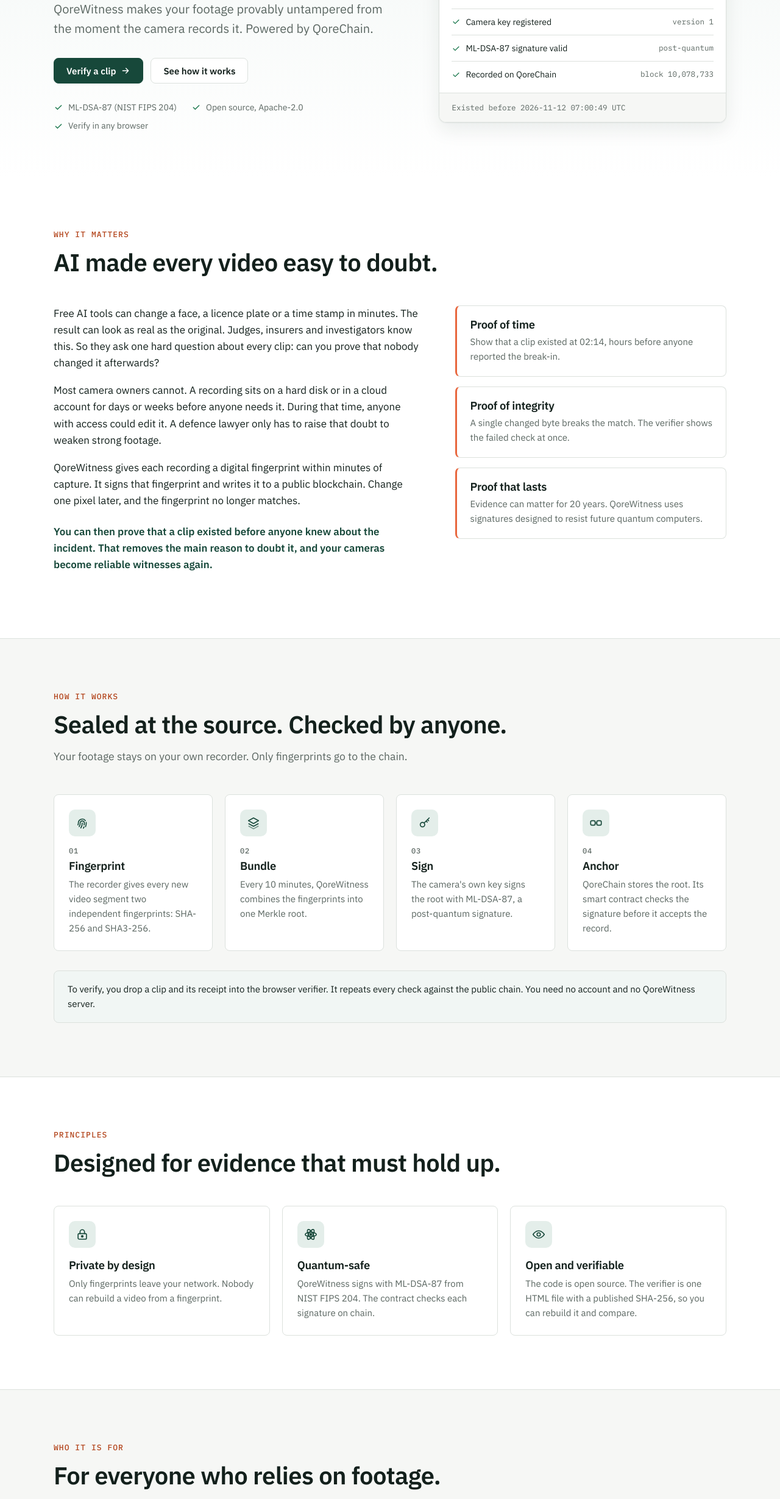
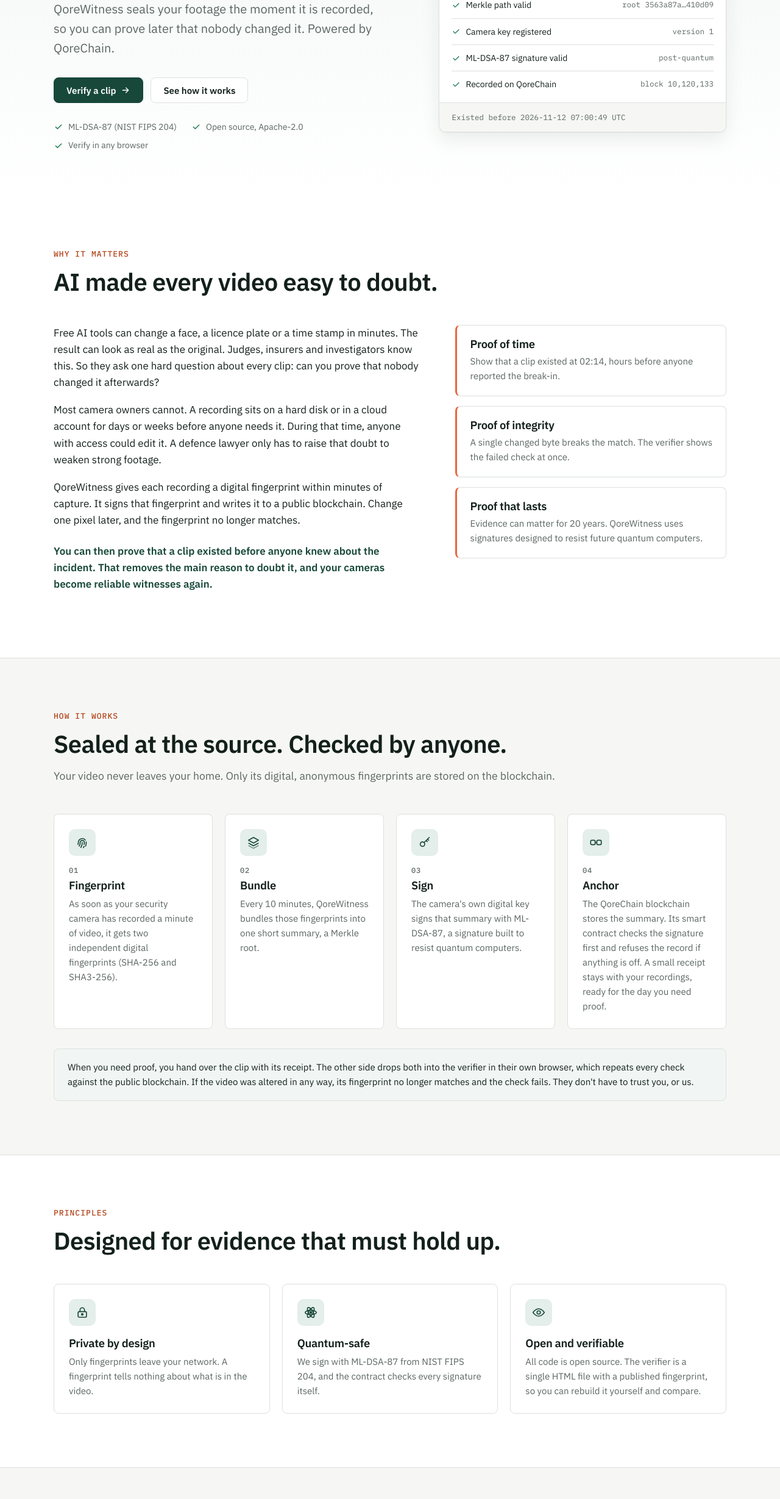
Before and after one commit to fnoufnou/qorewitness, a website: page web/site/index.html in a window 1280 px wide. Shown: the part 341-2800 px from the top of the page at 61% size. Drawn offline with Linux system fonts and the light colour scheme.

Commit message:
docs(site): plain-language rewrite for camera owners, current demo facts
Texts for normal readers now explain the receipt and how a third party
checks a clip, use 'digital fingerprints' and 'digital key', and end the
limits on a positive note. Demo record block 10,120,133, four audit rounds,
crash recovery moved to done. Wording reviewed by fnoufnou.

Co-Authored-By: Claude Opus 5.5 <noreply@anthropic.com>
Claude-Session: https://claude.ai/code/session_01FGpaYvCSaQMsC3k9k6PQX8

```diff
--- a/web/site/index.html
+++ b/web/site/index.html
@@ -4,7 +4,7 @@
 <meta charset="utf-8">
 <meta name="viewport" content="width=device-width,initial-scale=1">
 <title>QoreWitness: post-quantum evidence for camera footage</title>
-<meta name="description" content="QoreWitness makes your camera footage provably untampered from the moment the camera records it. Powered by QoreChain.">
+<meta name="description" content="QoreWitness seals your security camera footage the moment it is recorded, so you can prove later that nobody changed it. Powered by QoreChain.">
 <meta name="theme-color" content="#17483A">
 <meta property="og:title" content="QoreWitness">
 <meta property="og:description" content="Video evidence you can trust again. Post-quantum proof for camera footage, powered by QoreChain.">
@@ -213,7 +213,7 @@ footer .brand{color:#fff}
       <div>
         <p class="eyebrow">Post-quantum evidence for camera footage</p>
         <h1>Video evidence you can trust again.</h1>
-        <p class="lead">QoreWitness makes your footage provably untampered from the moment the camera records it. Powered by QoreChain.</p>
+        <p class="lead">QoreWitness seals your footage the moment it is recorded, so you can prove later that nobody changed it. Powered by QoreChain.</p>
         <div class="btns">
           <a class="btn primary" href="verifier.html">Verify a clip <svg aria-hidden="true"><use href="#i-arrow"/></svg></a>
           <a class="btn" href="#how">See how it works</a>
@@ -231,10 +231,10 @@ footer .brand{color:#fff}
         </div>
         <ul>
           <li><span><svg aria-hidden="true"><use href="#i-check"/></svg>File fingerprint matches</span><span class="v">03d22bb8…0e6691</span></li>
-          <li><span><svg aria-hidden="true"><use href="#i-check"/></svg>Merkle path valid</span><span class="v">root 56ca1f5b…09a864</span></li>
+          <li><span><svg aria-hidden="true"><use href="#i-check"/></svg>Merkle path valid</span><span class="v">root 3563a87a…410d09</span></li>
           <li><span><svg aria-hidden="true"><use href="#i-check"/></svg>Camera key registered</span><span class="v">version 1</span></li>
           <li><span><svg aria-hidden="true"><use href="#i-check"/></svg>ML-DSA-87 signature valid</span><span class="v">post-quantum</span></li>
-          <li><span><svg aria-hidden="true"><use href="#i-check"/></svg>Recorded on QoreChain</span><span class="v">block 10,078,733</span></li>
+          <li><span><svg aria-hidden="true"><use href="#i-check"/></svg>Recorded on QoreChain</span><span class="v">block 10,120,133</span></li>
         </ul>
         <div class="foot">Existed before 2026-11-12 07:00:49 UTC</div>
       </div>
@@ -268,15 +268,15 @@ footer .brand{color:#fff}
       <div class="sec-head">
         <p class="eyebrow">How it works</p>
         <h2>Sealed at the source. Checked by anyone.</h2>
-        <p>Your footage stays on your own recorder. Only fingerprints go to the chain.</p>
+        <p>Your video never leaves your home. Only its digital, anonymous fingerprints are stored on the blockchain.</p>
       </div>
       <ol class="grid4">
-        <li class="tile"><div class="ic"><svg aria-hidden="true"><use href="#i-finger"/></svg></div><div class="num">01</div><h3>Fingerprint</h3><p>The recorder gives every new video segment two independent fingerprints: SHA-256 and SHA3-256.</p></li>
-        <li class="tile"><div class="ic"><svg aria-hidden="true"><use href="#i-layers"/></svg></div><div class="num">02</div><h3>Bundle</h3><p>Every 10 minutes, QoreWitness combines the fingerprints into one Merkle root.</p></li>
-        <li class="tile"><div class="ic"><svg aria-hidden="true"><use href="#i-sign"/></svg></div><div class="num">03</div><h3>Sign</h3><p>The camera's own key signs the root with ML-DSA-87, a post-quantum signature.</p></li>
-        <li class="tile"><div class="ic"><svg aria-hidden="true"><use href="#i-chain"/></svg></div><div class="num">04</div><h3>Anchor</h3><p>QoreChain stores the root. Its smart contract checks the signature before it accepts the record.</p></li>
+        <li class="tile"><div class="ic"><svg aria-hidden="true"><use href="#i-finger"/></svg></div><div class="num">01</div><h3>Fingerprint</h3><p>As soon as your security camera has recorded a minute of video, it gets two independent digital fingerprints (SHA-256 and SHA3-256).</p></li>
+        <li class="tile"><div class="ic"><svg aria-hidden="true"><use href="#i-layers"/></svg></div><div class="num">02</div><h3>Bundle</h3><p>Every 10 minutes, QoreWitness bundles those fingerprints into one short summary, a Merkle root.</p></li>
+        <li class="tile"><div class="ic"><svg aria-hidden="true"><use href="#i-sign"/></svg></div><div class="num">03</div><h3>Sign</h3><p>The camera's own digital key signs that summary with ML-DSA-87, a signature built to resist quantum computers.</p></li>
+        <li class="tile"><div class="ic"><svg aria-hidden="true"><use href="#i-chain"/></svg></div><div class="num">04</div><h3>Anchor</h3><p>The QoreChain blockchain stores the summary. Its smart contract checks the signature first and refuses the record if anything is off. A small receipt stays with your recordings, ready for the day you need proof.</p></li>
       </ol>
-      <p class="note">To verify, you drop a clip and its receipt into the browser verifier. It repeats every check against the public chain. You need no account and no QoreWitness server.</p>
+      <p class="note">When you need proof, you hand over the clip with its receipt. The other side drops both into the verifier in their own browser, which repeats every check against the public blockchain. If the video was altered in any way, its fingerprint no longer matches and the check fails. They don't have to trust you, or us.</p>
     </div>
   </section>
 
@@ -287,9 +287,9 @@ footer .brand{color:#fff}
         <h2>Designed for evidence that must hold up.</h2>
       </div>
       <ul class="grid3">
-        <li class="tile"><div class="ic"><svg aria-hidden="true"><use href="#i-lock"/></svg></div><h3>Private by design</h3><p>Only fingerprints leave your network. Nobody can rebuild a video from a fingerprint.</p></li>
-        <li class="tile"><div class="ic"><svg aria-hidden="true"><use href="#i-atom"/></svg></div><h3>Quantum-safe</h3><p>QoreWitness signs with ML-DSA-87 from NIST FIPS 204. The contract checks each signature on chain.</p></li>
-        <li class="tile"><div class="ic"><svg aria-hidden="true"><use href="#i-eye"/></svg></div><h3>Open and verifiable</h3><p>The code is open source. The verifier is one HTML file with a published SHA-256, so you can rebuild it and compare.</p></li>
+        <li class="tile"><div class="ic"><svg aria-hidden="true"><use href="#i-lock"/></svg></div><h3>Private by design</h3><p>Only fingerprints leave your network. A fingerprint tells nothing about what is in the video.</p></li>
+        <li class="tile"><div class="ic"><svg aria-hidden="true"><use href="#i-atom"/></svg></div><h3>Quantum-safe</h3><p>We sign with ML-DSA-87 from NIST FIPS 204, and the contract checks every signature itself.</p></li>
+        <li class="tile"><div class="ic"><svg aria-hidden="true"><use href="#i-eye"/></svg></div><h3>Open and verifiable</h3><p>All code is open source. The verifier is a single HTML file with a published fingerprint, so you can rebuild it yourself and compare.</p></li>
       </ul>
     </div>
   </section>
@@ -331,8 +331,8 @@ footer .brand{color:#fff}
         <dl class="kv">
           <dt>Network</dt><dd>QoreChain testnet qorechain-diana (EVM chain ID 9800)</dd>
           <dt>Registry</dt><dd><code>0xa1378D6558B32e1f8d37b68cf90e3C93839Da365</code></dd>
-          <dt>Demo record</dt><dd>Block 10,078,733, camera <code>demo-testpattern</code></dd>
-          <dt>Demo clip</dt><dd>A generated test pattern, anchored 12 Nov 2026</dd>
+          <dt>Demo record</dt><dd>Block 10,120,133, camera <code>demo-testpattern</code></dd>
+          <dt>Demo clip</dt><dd>A generated test pattern, anchored 15 Nov 2026 with both fingerprints</dd>
           <dt>Verifier SHA-256</dt><dd><code>a995b6e408847daa288aa41ec4e7d03e2ce85bd0088b77c297c9634c5b5eb623</code><br><span class="small muted">Build it from source with <code>pnpm build:verifier</code> and compare.</span></dd>
         </dl>
       </div>
@@ -344,17 +344,19 @@ footer .brand{color:#fff}
       <div>
         <p class="eyebrow">Status</p>
         <h2>Early alpha, running today.</h2>
-        <p style="margin:16px 0 0">QoreWitness is in early alpha. It runs as a working pilot on the QoreChain testnet. Since 9 November 2026, a home camera has signed and anchored its footage every 10 minutes, around the clock.</p>
+        <p style="margin:16px 0 0">QoreWitness is in early alpha and runs as a working pilot on the QoreChain testnet. Since 9 November 2026, a home camera has sealed its footage every 10 minutes, day and night.</p>
         <p class="muted">Next: setup in the browser, and sealing of any file. See the <a href="#roadmap">roadmap</a>.</p>
       </div>
       <div class="panel">
         <span class="pill"><i></i>Alpha · testnet</span>
         <h3 style="margin-bottom:12px">Know the limits</h3>
+        <p style="margin:0 0 10px">Like any proof, QoreWitness is only as good as what it receives.</p>
         <ul class="limits">
-          <li>Testnet only. A network reset can remove testnet records.</li>
-          <li>A record proves that a file existed at a time. It cannot prove that the scene in front of the camera was real.</li>
-          <li>A blockchain record is not an eIDAS qualified timestamp. A court weighs it as ordinary evidence.</li>
+          <li>It shows that a video has not changed since it was sealed, within minutes of recording. It cannot show that the scene itself was real.</li>
+          <li>Our timestamps are not eIDAS qualified timestamps, at least for now. A court weighs them as ordinary evidence.</li>
+          <li>This is a testnet pilot. A network reset can remove testnet records.</li>
         </ul>
+        <p style="margin:12px 0 0">When many cameras, run by many different people, all seal what they see, the truth has far fewer places to hide.</p>
       </div>
     </div>
   </section>
@@ -379,14 +381,15 @@ footer .brand{color:#fff}
             <li>A second, independent fingerprint for every file, for evidence that must last decades</li>
             <li>A key per camera, which you can replace or revoke</li>
             <li>Receipts that anyone can check with standard tools</li>
-            <li>Three rounds of review by the QoreChain contract auditor</li>
+            <li>Four rounds of review by the QoreChain contract auditor</li>
+            <li>Recovery of a lost receipt after a power cut or crash</li>
             <li>Install with one command (early version)</li>
           </ul>
         </li>
         <li class="tile"><span class="pill now"><i></i>In progress</span>
           <ul>
             <li>Setup and dashboard in your browser</li>
-            <li>Recovery of a lost receipt after a power cut or crash</li>
+            <li>A separate, limited key for the recorder, so your main key can stay offline</li>
           </ul>
         </li>
         <li class="tile"><span class="pill next"><i></i>Next</span>
```
Also changed, not shown: CHANGELOG.md.
